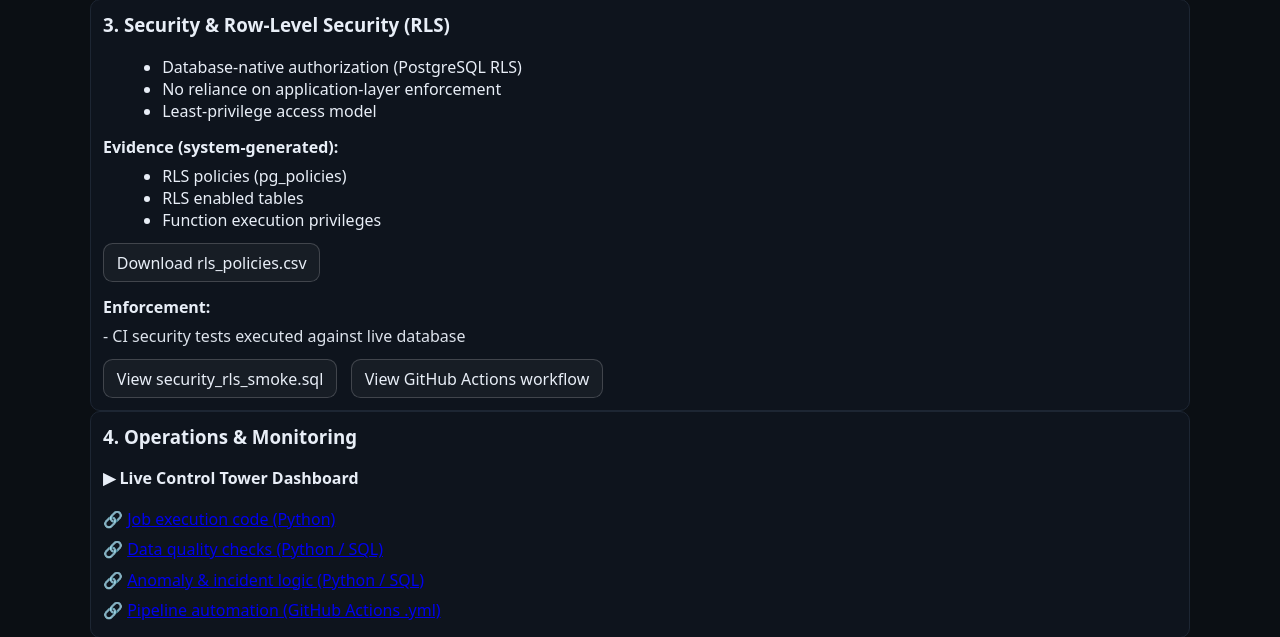
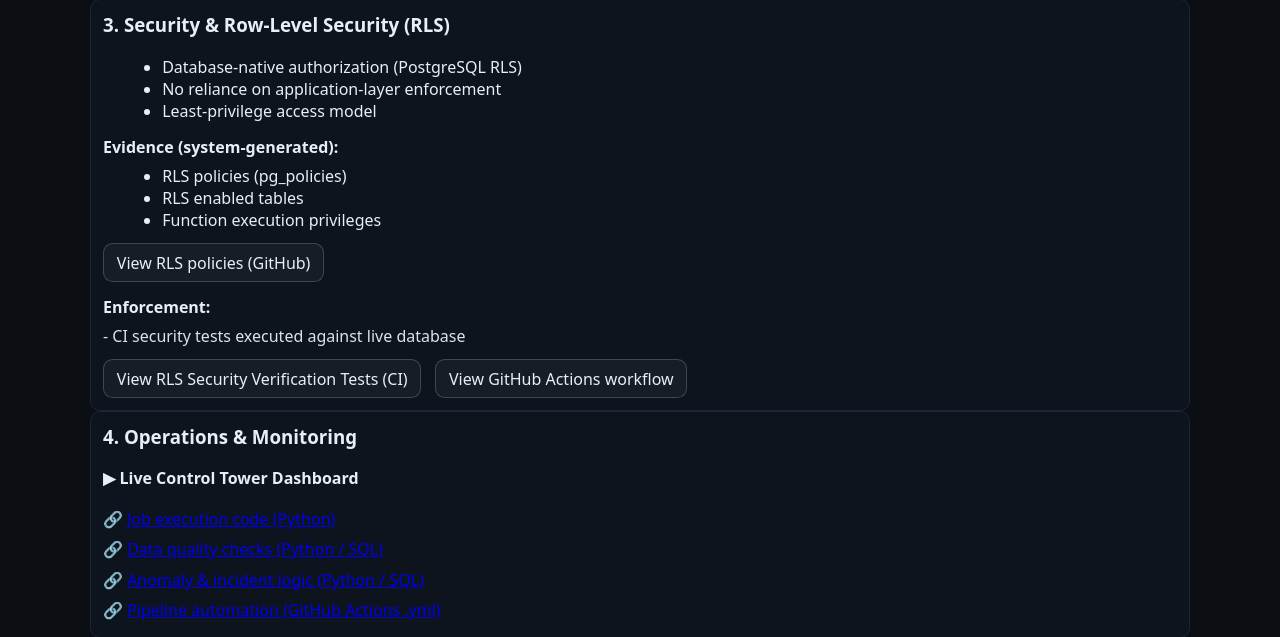
Before and after one commit to aujohn77/data-observability-platform, a Django app: template dop_apps/observability/templates/observability/project_review.html in a window 1280 px wide. Shown: the part 717-1354 px from the top of the page. Run offline with Django 3.2, Linux system fonts and the light colour scheme; the template is opened without the code that fills it, so the values that code supplies are empty.

Commit message:
fix ingest.py

```diff
--- a/dop_apps/observability/templates/observability/project_review.html
+++ b/dop_apps/observability/templates/observability/project_review.html
@@ -77,7 +77,11 @@
   </div>
 
   <div style="margin-top:0.8em;">
-    <a href="#" class="btn">Download rls_policies.csv</a>
+    <a class="btn"
+      href="https://github.com/aujohn77/data-observability-platform/blob/main/docs/rls_policies.md"
+      target="_blank" rel="noopener">
+      View RLS policies (GitHub)
+    </a>
   </div>
 
   <div style="margin-top:0.9em;">
@@ -86,7 +90,7 @@
   </div>
 
   <div style="margin-top:0.8em;">
-    <a href="#" class="btn">View security_rls_smoke.sql</a>
+    <a href="#" class="btn">View RLS Security Verification Tests (CI)</a>
     <a href="#" class="btn" style="margin-left:0.6em;">View GitHub Actions workflow</a>
   </div>
 </section>
```
Also changed, not shown: db/tests/rls_security_verification_tests_ci.sql (renamed from db/tests/security_rls_smoke.sql, +0 -11 lines), .github/workflows/security_rls_tests.yml.
